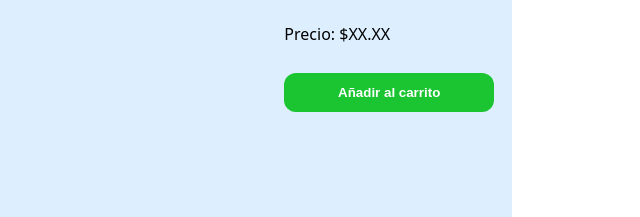
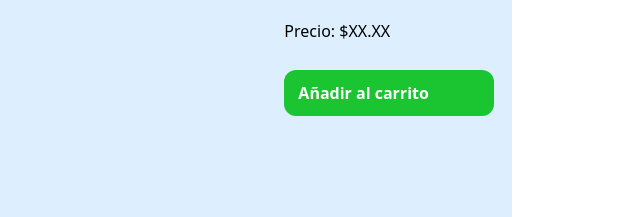
Before and after one commit to MillerMora/Poli-tienda, a plain HTML site: page frontend/views/DetallePedido.html in a window 1280 px wide. Shown: the part 583-800 px from the top of the page, 640-1280 px from the left. Drawn offline with Linux system fonts and the light colour scheme.

Commit message:
se mejoro el boton de añadir al carrito

```diff
--- a/frontend/views/DetallePedido.html
+++ b/frontend/views/DetallePedido.html
@@ -33,7 +33,9 @@
                 <h2>Nombre del producto</h2>
                 <p>Descripción detallada del producto.</p>
                 <p>Precio: $XX.XX</p>
-                <button>Añadir al carrito</button>
+                <a href="/frontend/views/carrito.html" class="boton">
+                    Añadir al carrito
+                </a>
             </div>
         </div>
     </div>
--- a/frontend/views/css/style.css
+++ b/frontend/views/css/style.css
@@ -313,7 +313,8 @@ body {
     flex-direction: column;
     gap: 12px;
 }
-.Containercentrado .descripcionProducto button{
+.Containercentrado .descripcionProducto .boton{
+    text-decoration: none;
     width: 100%;
     border: 0;
     border-radius: 12px;
@@ -323,6 +324,6 @@ body {
     font-weight: 700;
     cursor: pointer;
 }
-.Containercentrado .descripcionProducto button:hover{
+.Containercentrado .descripcionProducto .boton:hover{
     filter: brightness(0.95);
 }
```
